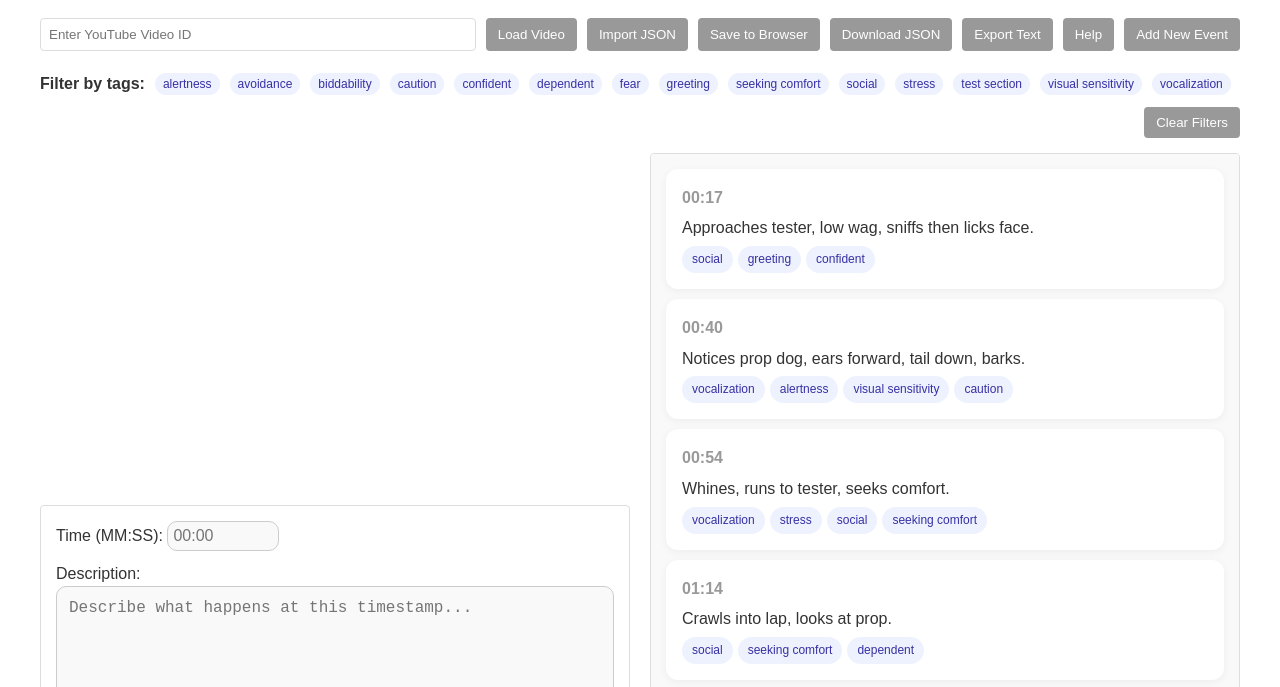
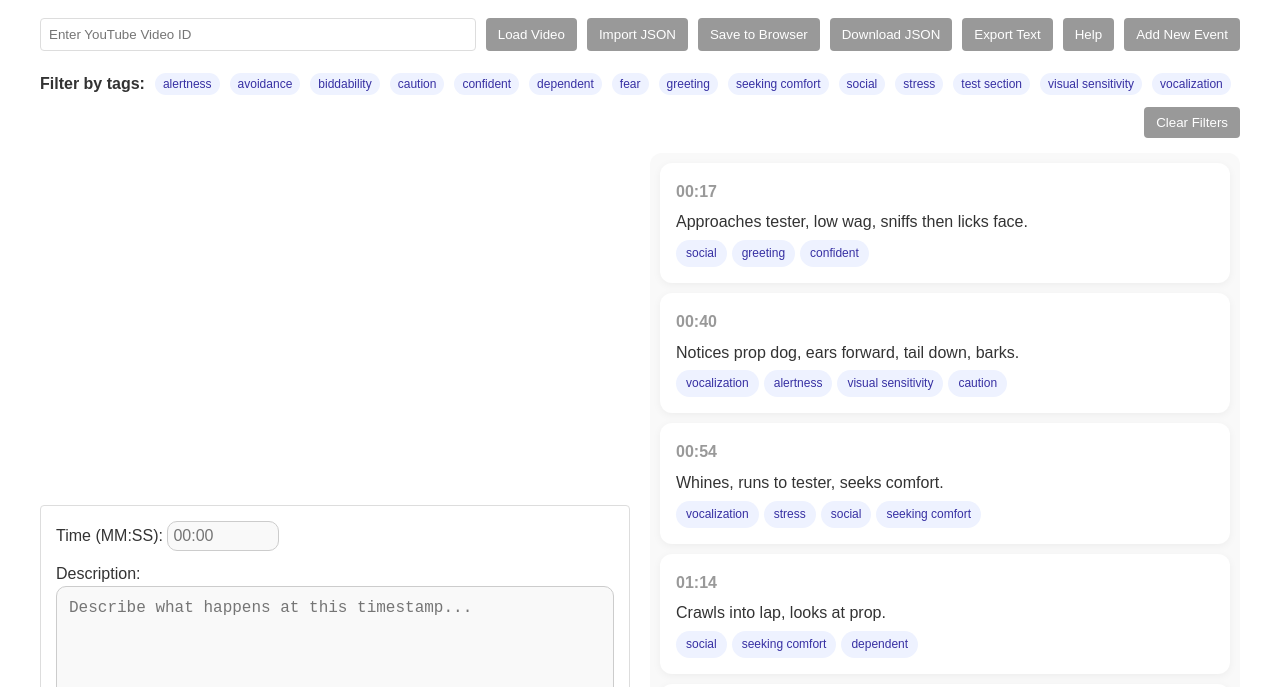
Before and after one commit to Kwinners-pup/puppy-assessment-tracker, a plain HTML site: page index.html in a window 1280 px wide. Shown: the part 96-783 px from the top of the page. Drawn offline with Linux system fonts and the light colour scheme.

Commit message:
Event card stretch.html

```diff
--- a/index.html
+++ b/index.html
@@ -23,8 +23,7 @@
         .video-and-editor {
             display: flex;
             gap: 20px;
-            /* Responsive layout */
-            flex-wrap: wrap; /* Allow wrapping on smaller screens */
+            height: calc(100vh - 200px);
         }
         .video-side {
             flex: 1;
@@ -34,7 +33,10 @@
         }
         .editor-side {
             flex: 1;
-            min-width: 300px; /* Ensure minimum width */
+            min-width: 300px;
+            display: flex;
+            flex-direction: column;
+            height: 100%;
         }
         .video-container {
             position: relative;
@@ -69,14 +71,11 @@
             background-color: #999999;
         }
         .timeline {
-            border: 1px solid #ddd;
-            border-radius: 4px;
-            padding: 15px;
+            flex: 1;
+            overflow-y: auto;
             background-color: #f9f9f9;
-            /* Adjusted height calculation */
-            height: calc(100vh - 250px); /* Adjust base value as needed */
-            min-height: 300px; /* Ensure a minimum height */
-            overflow-y: auto;
+            padding: 10px;
+            border-radius: 12px;
         }
         .event-item {
             padding: 10px;
```
